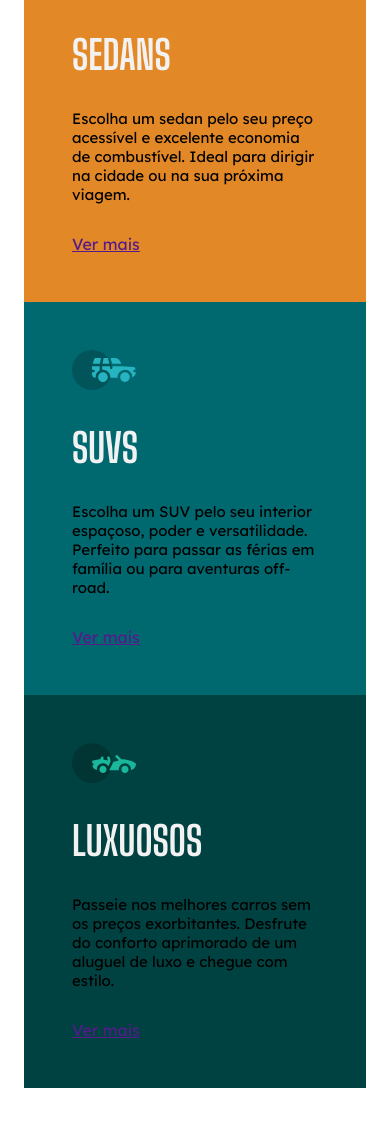
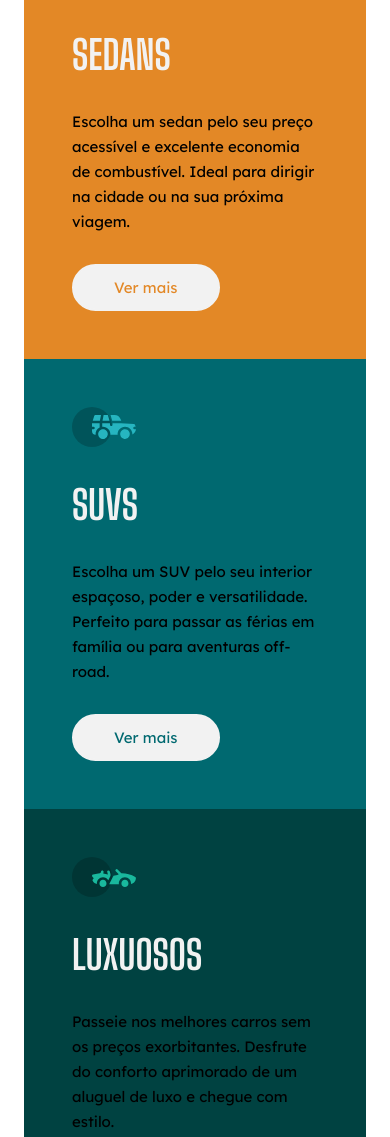
Before and after one commit to denyse1601/carros, a plain HTML site: page index.html in a window 390 px wide. Shown: the part 179-1316 px from the top of the page. Drawn offline with Linux system fonts and the light colour scheme.

Commit message:
finalização da parte mobile

```diff
--- a/index.html
+++ b/index.html
@@ -16,21 +16,21 @@
             <img src="./imagens - Copia/imagens/icon-sedans.svg" alt="Carro sedan">
             <h2>Sedans</h2>
             <p>Escolha um sedan pelo seu preço acessível e excelente economia de combustível. Ideal para dirigir na cidade ou na sua próxima viagem.</p>
-            <a href=>Ver mais</a>
+            <a href="https://www.webmotors.com.br/sedans" target="_blank">Ver mais</a>
         </section>
 
         <section class="suvs">
             <img src="./imagens - Copia/imagens/icon-suvs.svg" alt="Carro suv">
             <h2>SUVs</h2>
             <p>Escolha um SUV pelo seu interior espaçoso, poder e versatilidade. Perfeito para passar as férias em família ou para aventuras off-road.</p>
-            <a href=>Ver mais</a>
+            <a href="https://www.webmotors.com.br/suvs" target="_blank">Ver mais</a>
         </section>
 
         <section class="luxuosos">
             <img src="./imagens - Copia/imagens/icon-luxury.svg" alt="Carros de luxo">
             <h2>Luxuosos</h2>
             <p>Passeie nos melhores carros sem os preços exorbitantes. Desfrute do conforto aprimorado de um aluguel de luxo e chegue com estilo.</p>
-            <a href=>Ver mais</a>
+            <a href="https://www.webmotors.com.br/catalogo/carroceria/coupe/" target="_blank">Ver mais</a>
         </section>
     </main>
 </body>
--- a/style.css
+++ b/style.css
@@ -30,10 +30,19 @@ p {
     font-size: 0.9375rem;
     color: var(--transparent-white);
     margin-bottom: 1.875rem;
+    line-height: 1.5625rem;
 }
 
 a {
     font-family: 'Lexend Deca', sans-serif;
+    display: block;
+    text-decoration: none;
+    border: 2px solid var(--gray);
+    width: fit-content;
+    font-size: 0.9375rem;
+    padding: 0.75rem 2.5rem;
+    border-radius: 1.5625rem;
+    background: var(--gray);
 }
 
 section {
@@ -42,6 +51,7 @@ section {
 
 .sedans {
     background: var(--orange);
+    border-radius: 8px 8px 0 0;
 }
 
 .suvs {
@@ -50,4 +60,17 @@ section {
 
 .luxuosos {
     background: var(--dark-cyan);
+    border-radius: 0 0 8px 8px;
 }
+
+.sedans a {
+    color: var(--orange);
+}
+
+.suvs a {
+    color: var(--cyan);
+}
+
+.luxuosos a {
+    color: var(--dark-cyan);
+}
```
